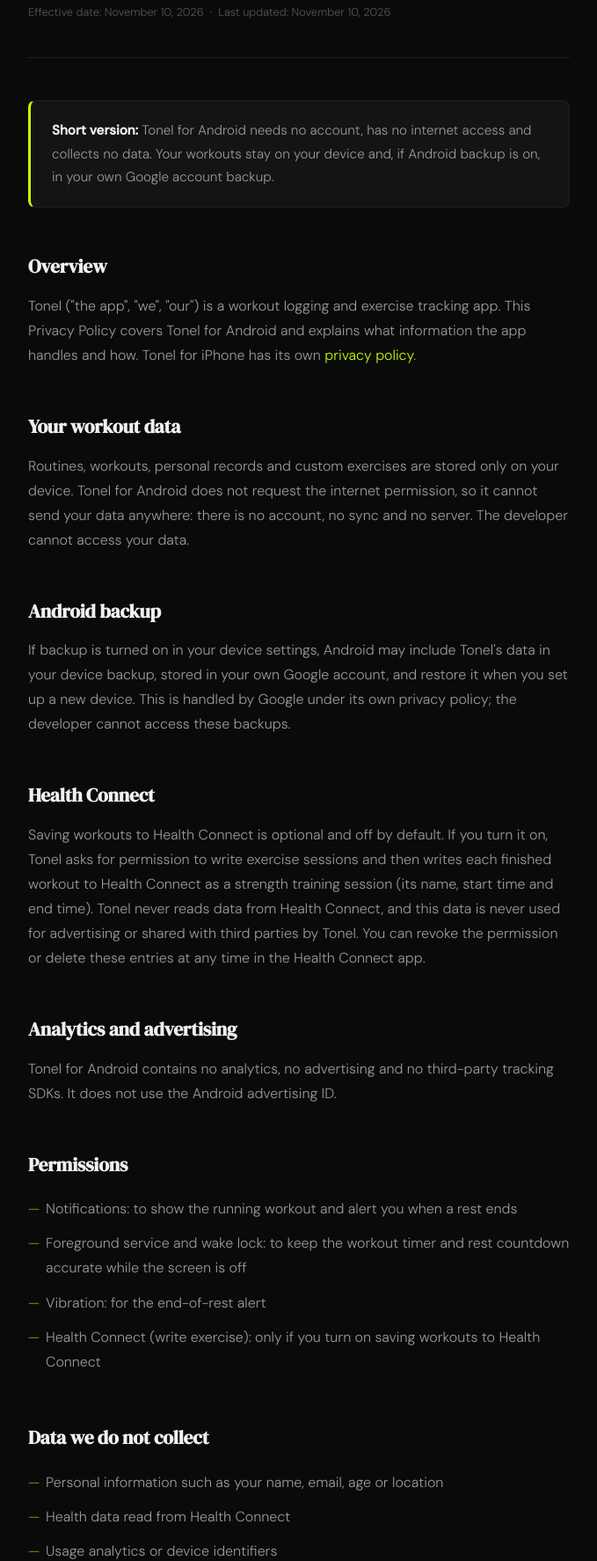
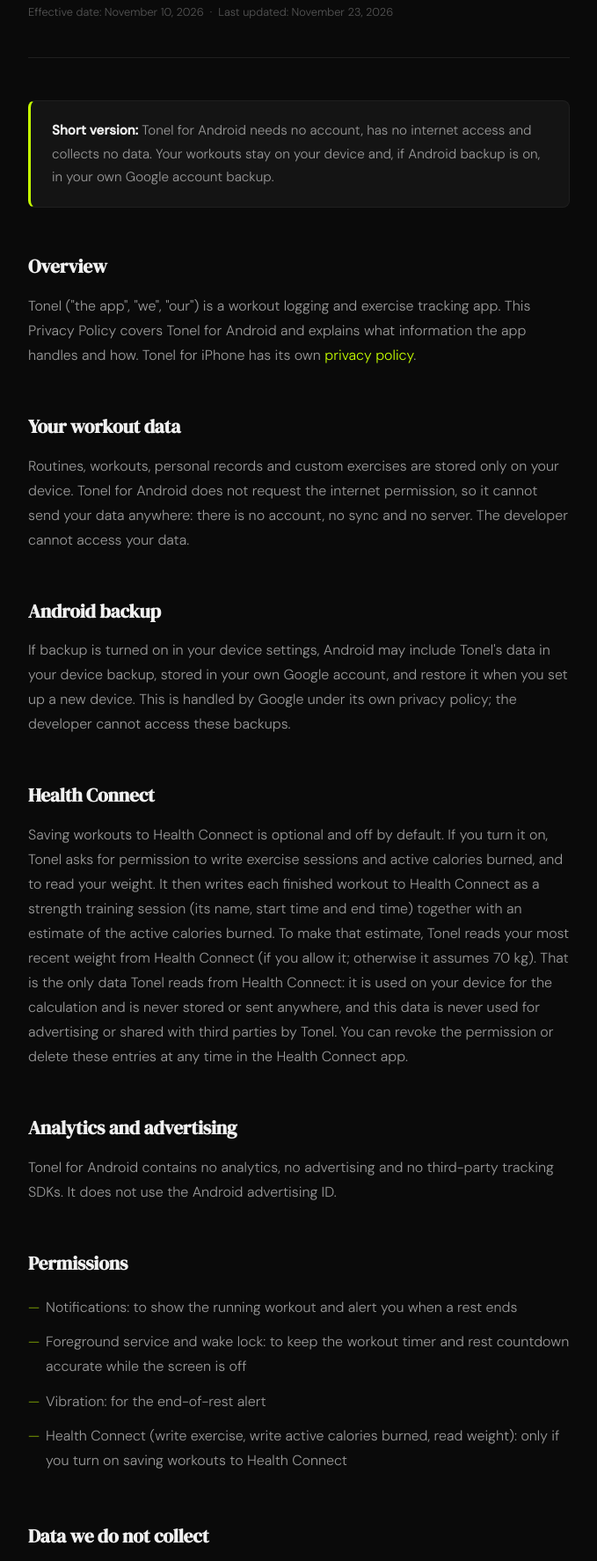
Before and after one commit to adrianborlido/tonel-app, a plain HTML site: page privacy-policy-android.html in a window 1280 px wide. Shown: the part 230-2004 px from the top of the page at 88% size, without its empty margins (300-979 px from the left). Drawn offline with Linux system fonts and the light colour scheme.

Commit message:
Android privacy policy: calorie estimate and weight read for Health Connect

```diff
--- a/privacy-policy-android.html
+++ b/privacy-policy-android.html
@@ -189,7 +189,7 @@
   <main>
     <p class="eyebrow">Legal · Android</p>
     <h1>Privacy Policy</h1>
-    <p class="meta">Effective date: November 10, 2026 &nbsp;·&nbsp; Last updated: November 10, 2026</p>
+    <p class="meta">Effective date: November 10, 2026 &nbsp;·&nbsp; Last updated: November 23, 2026</p>
 
     <div class="callout">
       <p><strong style="color:var(--text)">Short version:</strong> Tonel for Android needs no account, has no internet access and collects no data. Your workouts stay on your device and, if Android backup is on, in your own Google account backup.</p>
@@ -205,7 +205,7 @@
     <p>If backup is turned on in your device settings, Android may include Tonel's data in your device backup, stored in your own Google account, and restore it when you set up a new device. This is handled by Google under its own privacy policy; the developer cannot access these backups.</p>
 
     <h2>Health Connect</h2>
-    <p>Saving workouts to Health Connect is optional and off by default. If you turn it on, Tonel asks for permission to write exercise sessions and then writes each finished workout to Health Connect as a strength training session (its name, start time and end time). Tonel never reads data from Health Connect, and this data is never used for advertising or shared with third parties by Tonel. You can revoke the permission or delete these entries at any time in the Health Connect app.</p>
+    <p>Saving workouts to Health Connect is optional and off by default. If you turn it on, Tonel asks for permission to write exercise sessions and active calories burned, and to read your weight. It then writes each finished workout to Health Connect as a strength training session (its name, start time and end time) together with an estimate of the active calories burned. To make that estimate, Tonel reads your most recent weight from Health Connect (if you allow it; otherwise it assumes 70 kg). That is the only data Tonel reads from Health Connect: it is used on your device for the calculation and is never stored or sent anywhere, and this data is never used for advertising or shared with third parties by Tonel. You can revoke the permission or delete these entries at any time in the Health Connect app.</p>
 
     <h2>Analytics and advertising</h2>
     <p>Tonel for Android contains no analytics, no advertising and no third-party tracking SDKs. It does not use the Android advertising ID.</p>
@@ -215,13 +215,13 @@
       <li>Notifications: to show the running workout and alert you when a rest ends</li>
       <li>Foreground service and wake lock: to keep the workout timer and rest countdown accurate while the screen is off</li>
       <li>Vibration: for the end-of-rest alert</li>
-      <li>Health Connect (write exercise): only if you turn on saving workouts to Health Connect</li>
+      <li>Health Connect (write exercise, write active calories burned, read weight): only if you turn on saving workouts to Health Connect</li>
     </ul>
 
     <h2>Data we do not collect</h2>
     <ul>
       <li>Personal information such as your name, email, age or location</li>
-      <li>Health data read from Health Connect</li>
+      <li>Health data (the weight read from Health Connect stays on your device)</li>
       <li>Usage analytics or device identifiers</li>
       <li>Payment information</li>
     </ul>
```
Also changed, not shown: es/privacy-policy-android.html (+4 -4 lines).
